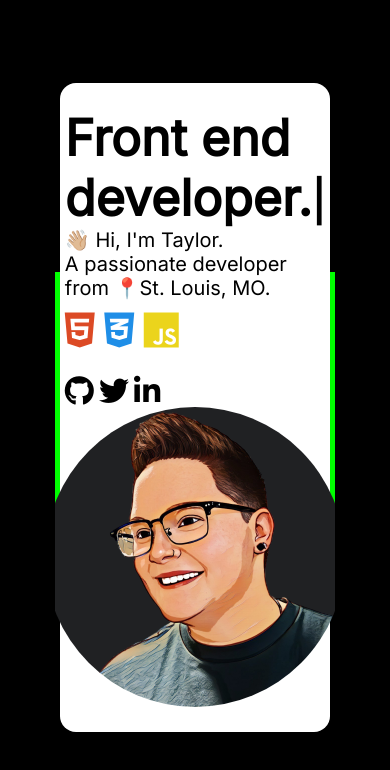
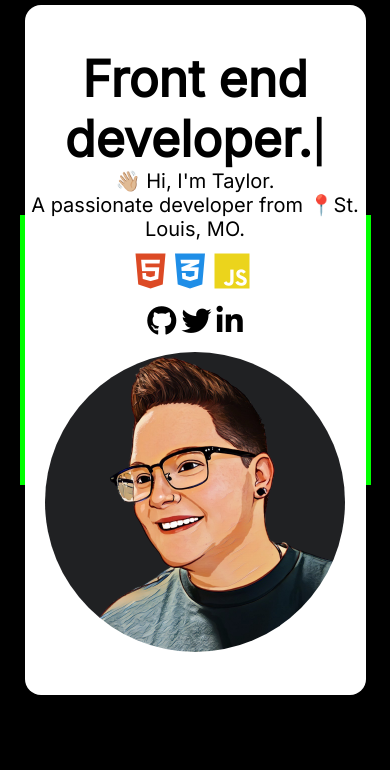
Before and after one commit to tayloreisele/my-website, a plain HTML site: page index.html in a window 390 px wide. Drawn offline with nearby package versions, Linux system fonts and the light colour scheme.

Commit message:
Optimized for mobile, and removed unneeded code.

```diff
--- a/index.html
+++ b/index.html
@@ -12,6 +12,9 @@
   <link rel="preconnect" href="https://fonts.googleapis.com" />
   <link rel="preconnect" href="https://fonts.gstatic.com" crossorigin />
   <link href="https://fonts.googleapis.com/css2?family=Inter&display=swap" rel="stylesheet" />
+  <link rel="preconnect" href="https://fonts.googleapis.com">
+  <link rel="preconnect" href="https://fonts.gstatic.com" crossorigin>
+  <link href="https://fonts.googleapis.com/css2?family=Arimo&display=swap" rel="stylesheet">
   <!-- Font Awesome Kit -->
   <script src="https://kit.fontawesome.com/46c993f292.js" crossorigin="anonymous"></script>
 </head>
--- a/script.js
+++ b/script.js
@@ -1,14 +1,3 @@
-const hamburger = document.getElementById('hamburger');
-const navList = document.getElementById('nav-list');
-const socialMediaContainer = document.querySelector('.social-media-container');
-
-hamburger.addEventListener('click', () => {
-  navList.classList.toggle('show');
-  socialMediaContainer.classList.toggle('show');
-});
-
-
-
 // Auto-typing
 var typed = new Typed(".auto-type", {
   strings: [
--- a/style.css
+++ b/style.css
@@ -5,7 +5,7 @@
   }
 
 body {
-    background-color: rgb(0, 0, 0);
+    background-color: black;
     margin-top: 20%;
     margin-left: auto;
     margin-right: auto;
@@ -25,12 +25,38 @@ body {
   }
 
 
+  @media screen and (max-width: 480px) {
+    .about-me-container {
+      width: 100% !important;
+      height: 700px;
+      padding: 10px !important;
+    }
+
+    .social-media {
+      padding-top: 15px;
+      justify-content: center;
+      padding-bottom: 15px;
+    }
+
+    .tools {
+      text-align: center;
+    }
+
+    p, h1 {
+      text-align: center;
+    }
+
+    h1 {
+      height: 120px;
+    }
+  }
+
+
   @media screen and (max-width: 900px) {
 
     body {
       width: 90%;
-      margin-left: auto;
-      margin-right: auto;
+      margin: auto;
 
     }
 
```
Also changed, not shown: 1 other file.
